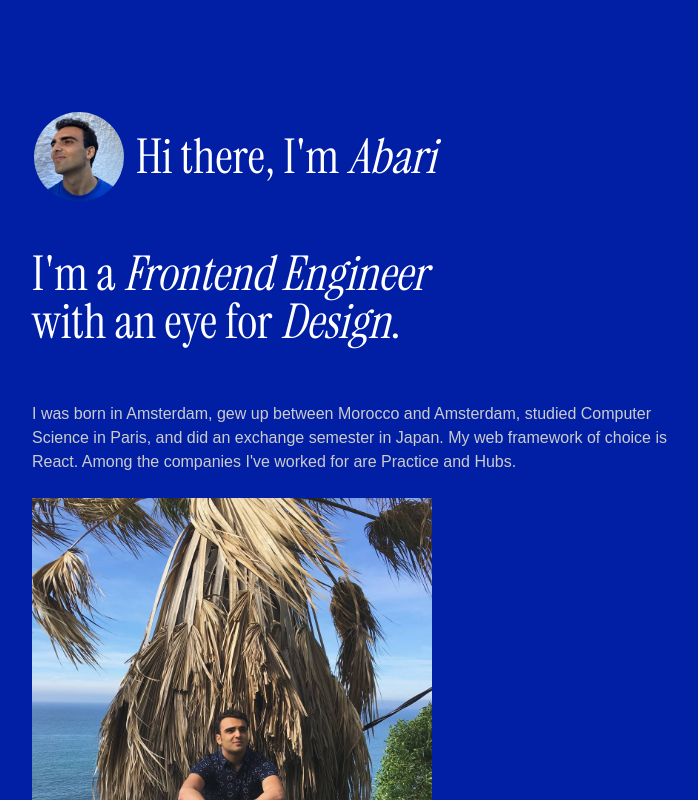
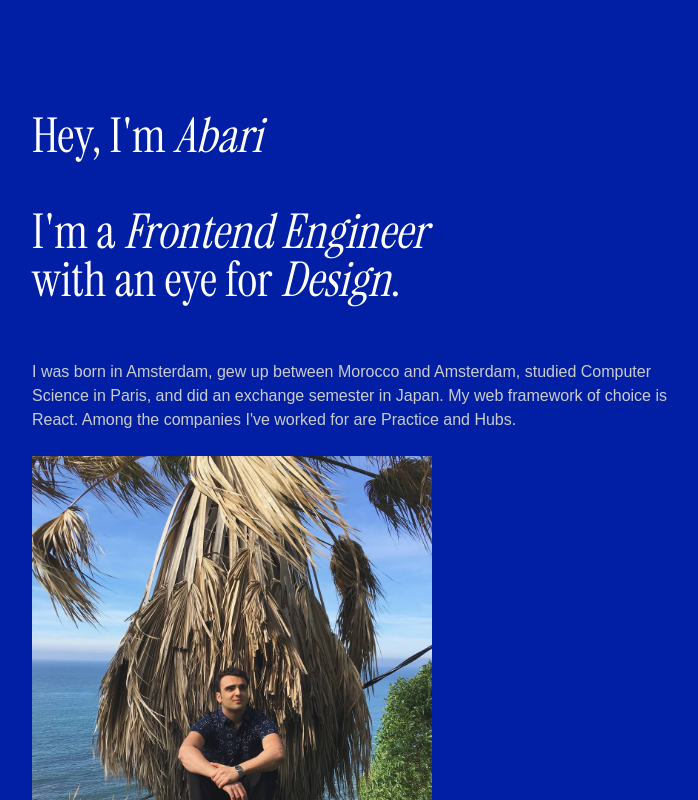
Before and after one commit to byabari/byabari, a Next.js app: page / in a window 1280 px wide. Shown: the top 800 px of the page, without its empty margins (274-972 px from the left). Built offline with nearby package versions, Linux system fonts and the light colour scheme; a web font is replaced by a local one.

Commit message:
update page.js

```diff
--- a/app/page.js
+++ b/app/page.js
@@ -38,14 +38,14 @@ export default function HomePage() {
   return (
     <div className="flex flex-col justify-center ">
       <div className="flex items-center mt-12 sm:mt-24 mb-12">
-        <Image
+        {/* <Image
           className="rounded-full inline ml-0.5 mr-3"
           width={90}
           height={4}
           src="/abari.jpg"
-        />
+        /> */}
         <h1 className={instrumentSerif.className + " text-4xl sm:text-5xl"}>
-          Hi there, I'm <span className="italic leading-tighter">Abari</span>
+          Hey, I'm <span className="italic leading-tighter">Abari</span>
         </h1>
       </div>
       <h2 className={instrumentSerif.className + " text-4xl sm:text-5xl mb-14"}>
```
